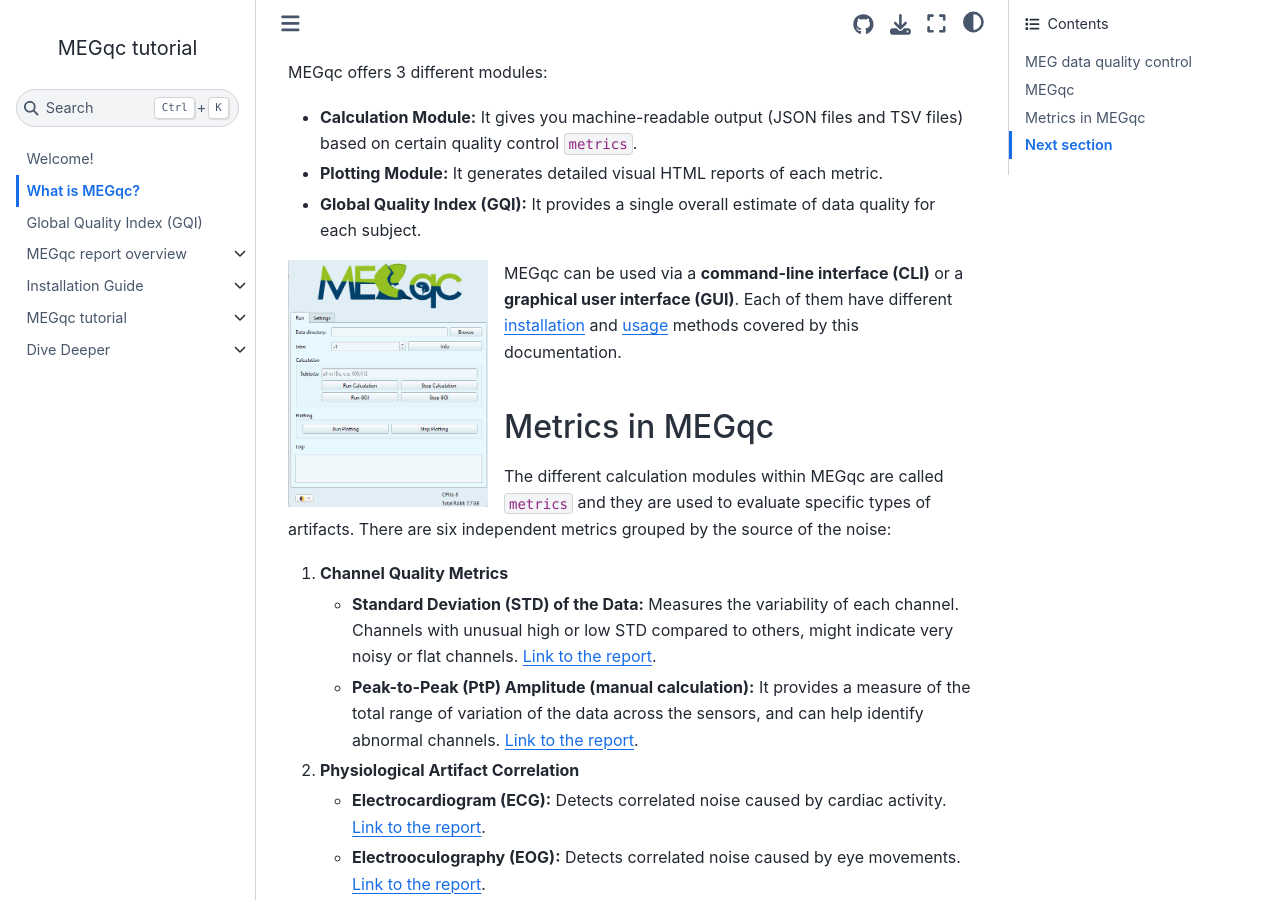
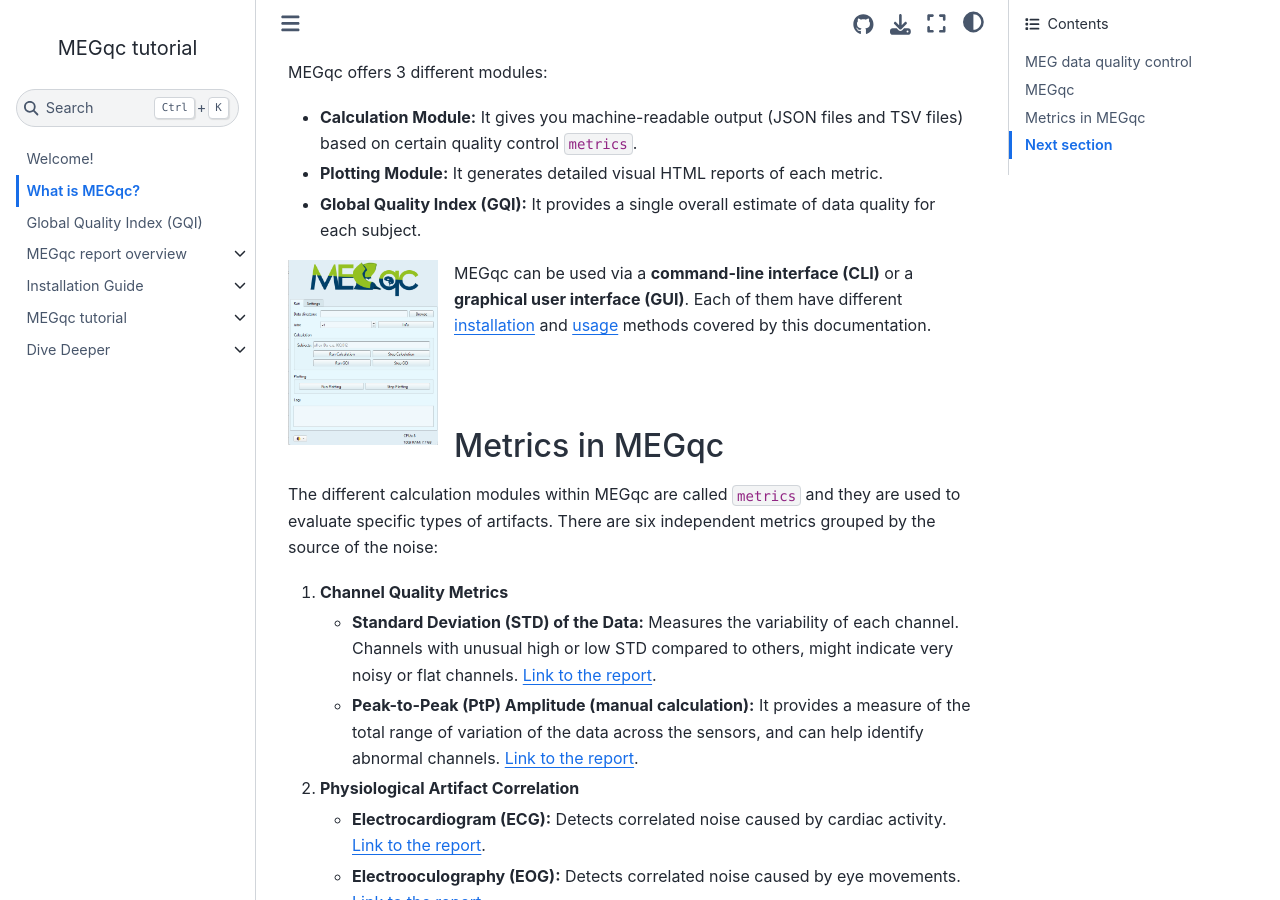
Before and after one commit to ANCPLabOldenburg/megqc_documentation, a Jupyter Book: the page built from book/introduction.md, in a window 1280 px wide and 900 px high, scrolled down 715 px. Built offline with Jupyter Book 1.0.4 settings and Sphinx 7.4.7 and the Sphinx Book theme 1.1.4, drawn with Linux system fonts in a browser that asks for light colours.

Commit message:
Update introduction.md

```diff
--- a/book/introduction.md
+++ b/book/introduction.md
@@ -17,10 +17,10 @@ MEGqc offers 3 different modules:
 - **Plotting Module:** It generates detailed visual HTML reports of each metric.
 - **Global Quality Index (GQI):** It provides a single overall estimate of data quality for each subject.
 
-<img src="../static/mini/gui.png" alt="gui" width="200px" align="left"> MEGqc can be used via a **command-line interface (CLI)** or a **graphical user interface (GUI)**. Each of them have different [installation](./installation) and [usage](./tutorial) methods covered by this documentation.
+<img src="../static/mini/gui.png" alt="gui" width="150px" align="left"> MEGqc can be used via a **command-line interface (CLI)** or a **graphical user interface (GUI)**. Each of them have different [installation](./installation) and [usage](./tutorial) methods covered by this documentation.
 
 
-
+<br>
 
 ## Metrics in MEGqc
 The different calculation modules within MEGqc are called `metrics` and they are used to evaluate specific types of artifacts. There are six independent metrics grouped by the source of the noise:
```
